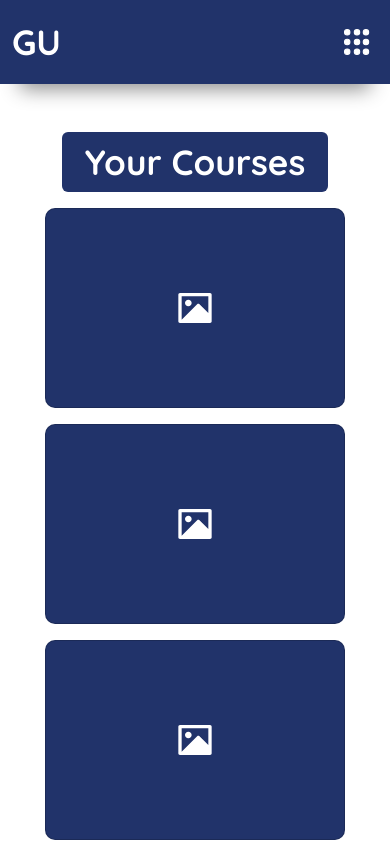
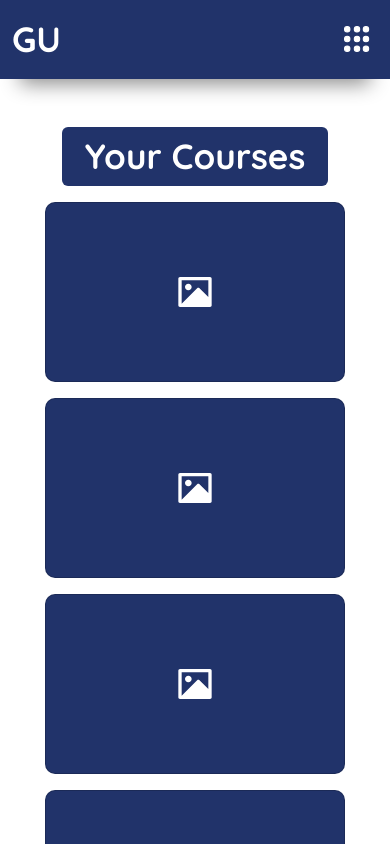
Before and after one commit to humanshu001/cuet-preparation, a Next.js app: page / in a window 390 px wide. Shown: the top 844 px of the page. Built offline with nearby package versions, Linux system fonts and the light colour scheme.

Commit message:
something in navbar

```diff
--- a/app/globals.css
+++ b/app/globals.css
@@ -50,10 +50,10 @@ body{
   transition: 0.2s;
 }
 
-.card {
+.courses .card {
   position: relative;
   width: 300px;
-  height: 200px;
+  height: 180px;
   background-color: var(--blue);
   border-radius: 10px;
   display: flex;
@@ -61,19 +61,17 @@ body{
   justify-content: center;
   overflow: hidden;
   perspective: 1000px;
-  /* box-shadow: 0 0 0 5px #ffffff80; */
   transition: all 0.6s cubic-bezier(0.175, 0.885, 0.32, 1.275);
 }
 
-.card svg {
+.courses .card svg {
   width: 40px;
   fill: white;
   transition: all 0.6s cubic-bezier(0.175, 0.885, 0.32, 1.275);
 }
 
-.card:hover {
+.courses .card:hover {
   transform: scale(1);
-  /* box-shadow: 0 8px 16px rgba(255, 255, 255, 0.2); */
 }
 
 .card__content {
@@ -94,7 +92,7 @@ body{
   transition: all 0.6s cubic-bezier(0.175, 0.885, 0.32, 1.275);
 }
 
-.card:hover .card__content {
+.courses .card:hover .card__content {
   transform: rotateX(0deg);
 }
 
@@ -106,7 +104,7 @@ body{
   font-weight: 700;
 }
 
-.card:hover svg {
+.courses .card:hover svg {
   transform: scale(0);
 }
 
@@ -259,6 +257,8 @@ body{
   transform: rotate(45deg);
  }
 
+
+
  .loader-square {
   position: absolute;
   top: 0;
@@ -340,6 +340,11 @@ body{
     padding: 0!important;;
     margin-left: 40px!important;
   }
+
+  .navbar{
+    height: unset!important;
+  }
+
   .dropdown-divider{
     display: none;
   }
--- a/app/page.js
+++ b/app/page.js
@@ -86,7 +86,7 @@ export default function Home() {
                 <div className="d-flex justify-content-center">
                     <h1 className="badge" style={{backgroundColor:'var(--blue)', fontSize:'35px'}}>Your Courses</h1>
                 </div>
-                <div className="row d-flex justify-content-center ">
+                <div className="row d-flex justify-content-center courses">
                 {
                     data.map((item, index) => {
                     return <CourseCard key={index} subject={item.title} validUpto={item.validUpto}/>
--- a/app/universal-components/Loading.jsx
+++ b/app/universal-components/Loading.jsx
@@ -1,3 +1,5 @@
+'use client'
+
 export default function Loading() {
   return (
     <div className="loader">
```
